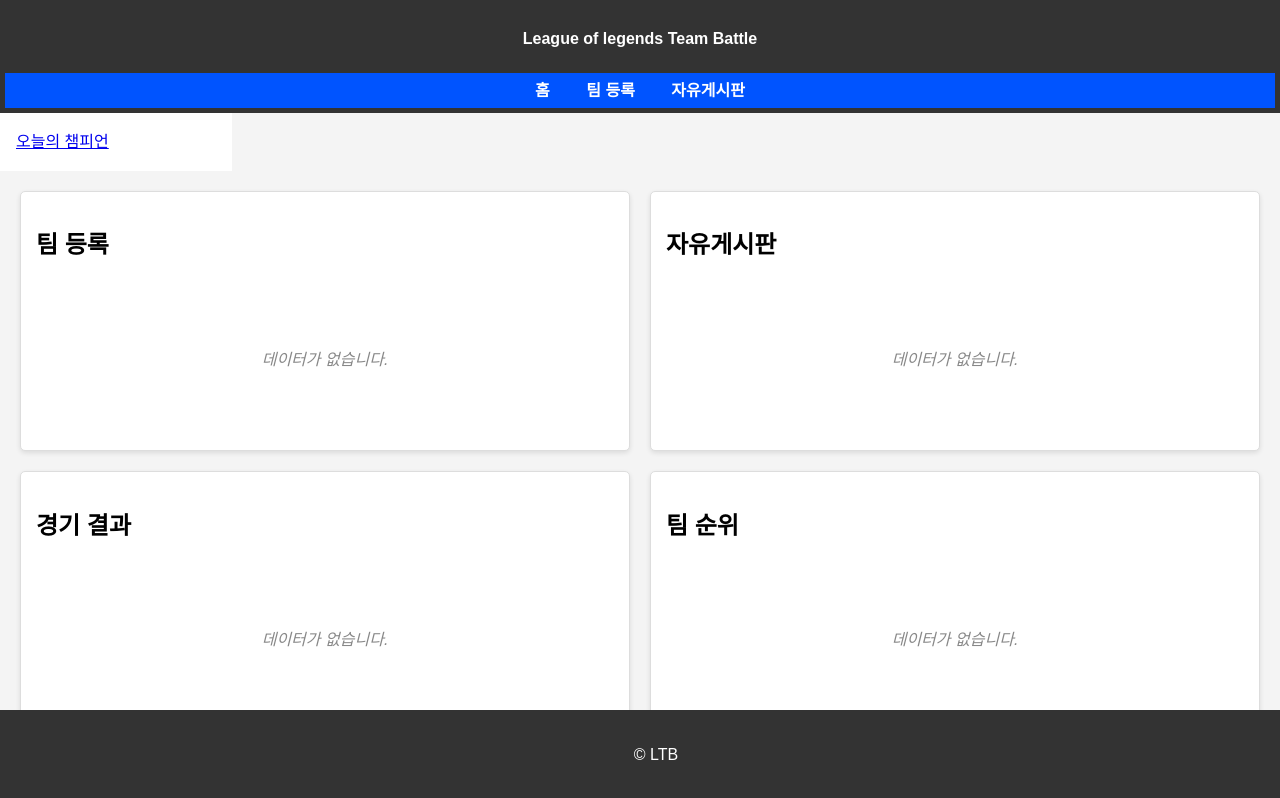
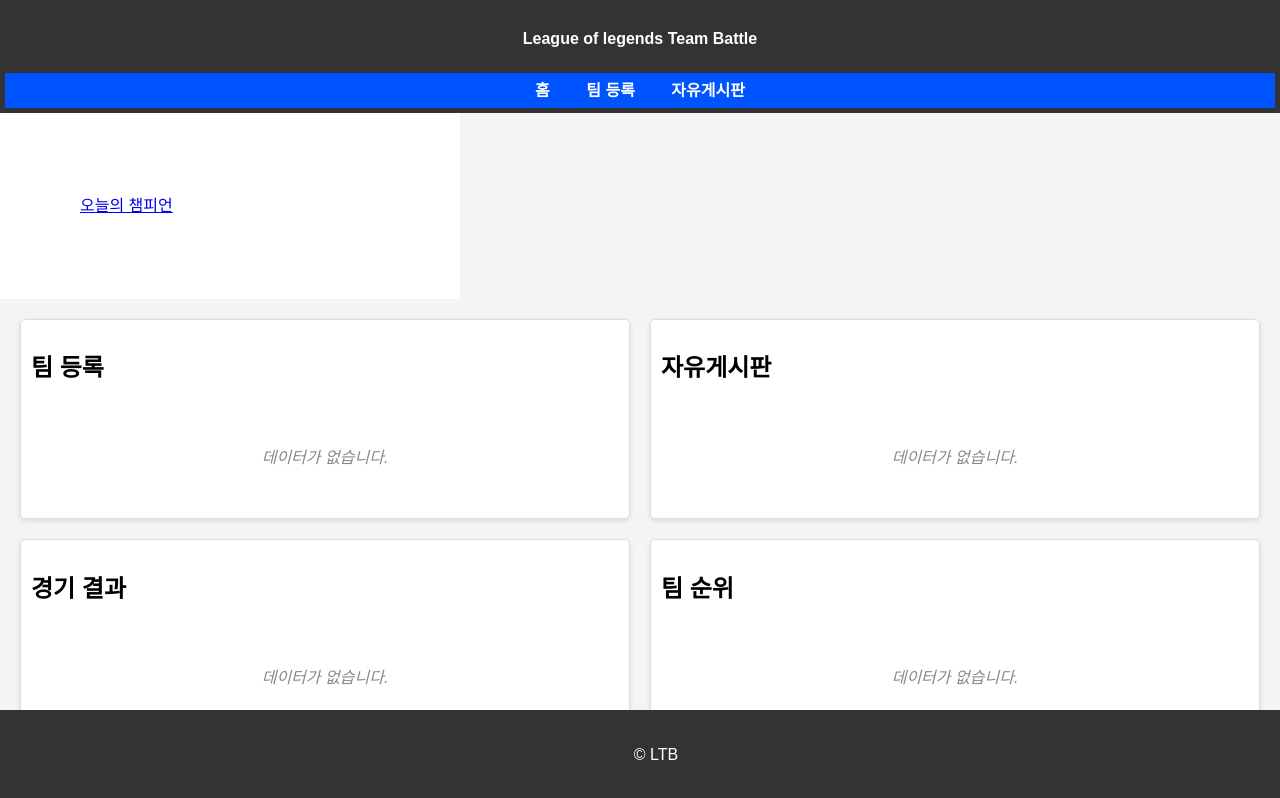
Before and after one commit to LOLTEAMBATTLE/lolteambattle.github.io, a plain HTML site: page index.html in a window 1280 px wide. Drawn offline with Linux system fonts and the light colour scheme.

Commit message:
Update styles.css

```diff
--- a/styles.css
+++ b/styles.css
@@ -30,8 +30,8 @@
 }
 
 aside {
-    padding: 1rem;
-    max-width: 200px;
+    padding: 5rem;
+    max-width: 300px;
     background-color: #fff;
         }
 
@@ -48,12 +48,12 @@
     background-color: #fff;
     border: 1px solid #ddd;
     border-radius: 5px;
-    padding: 15px;
+    padding: 10px;
     box-shadow: 0 2px 5px rgba(0,0,0,0.1);
 }
 
 .board-content {
-    min-height: 150px;
+    min-height: 100px;
     display: flex;
     justify-content: center;
     align-items: center;
```
